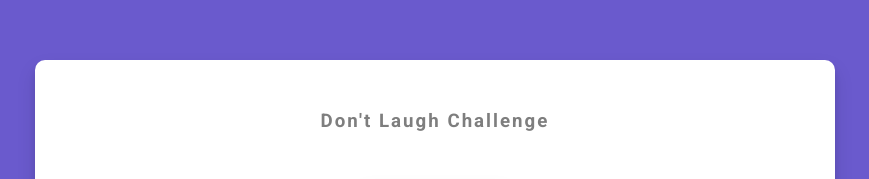
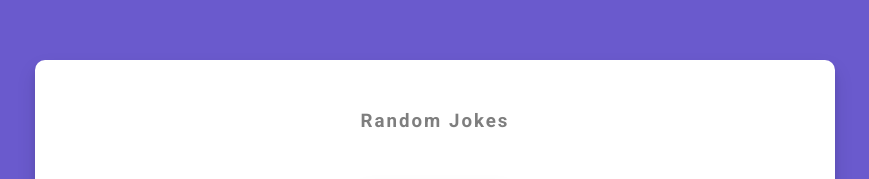
Before and after one commit to Gagandeep39/css-funny-jokes, a plain HTML site: page index.html in a window 1280 px wide. Shown: the part 231-410 px from the top of the page, without its empty margins (205-1074 px from the left). Drawn offline with Linux system fonts and the light colour scheme.

Commit message:
Updated Text message

```diff
--- a/index.html
+++ b/index.html
@@ -16,7 +16,7 @@
   </head>
   <body>
     <div class="container">
-      <h3>Don't Laugh Challenge</h3>
+      <h3>Random Jokes</h3>
       <div class="joke" id="joke"></div>
       <button id="jokeBtn" class="btn">Get Another Joke</button>
     </div>
```
